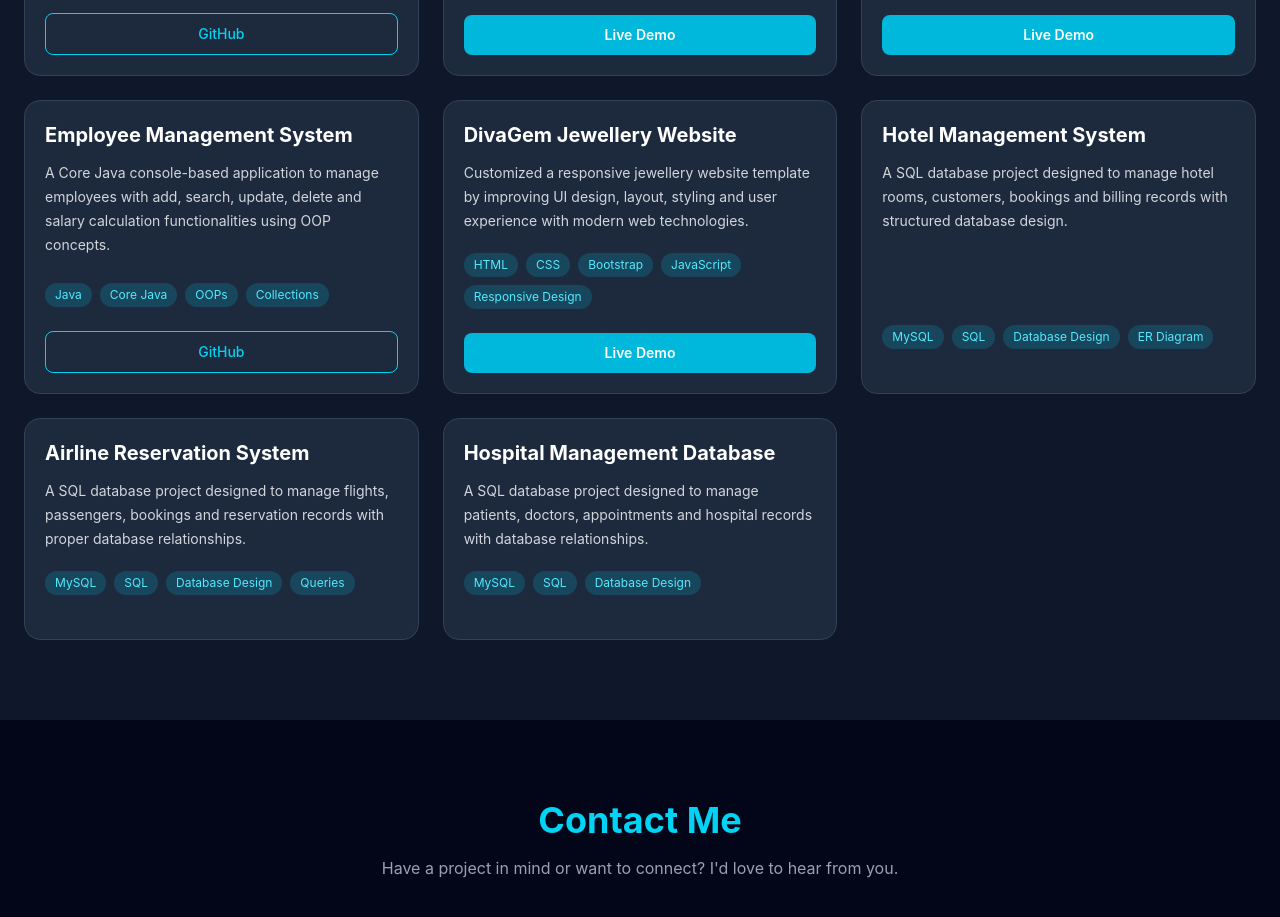
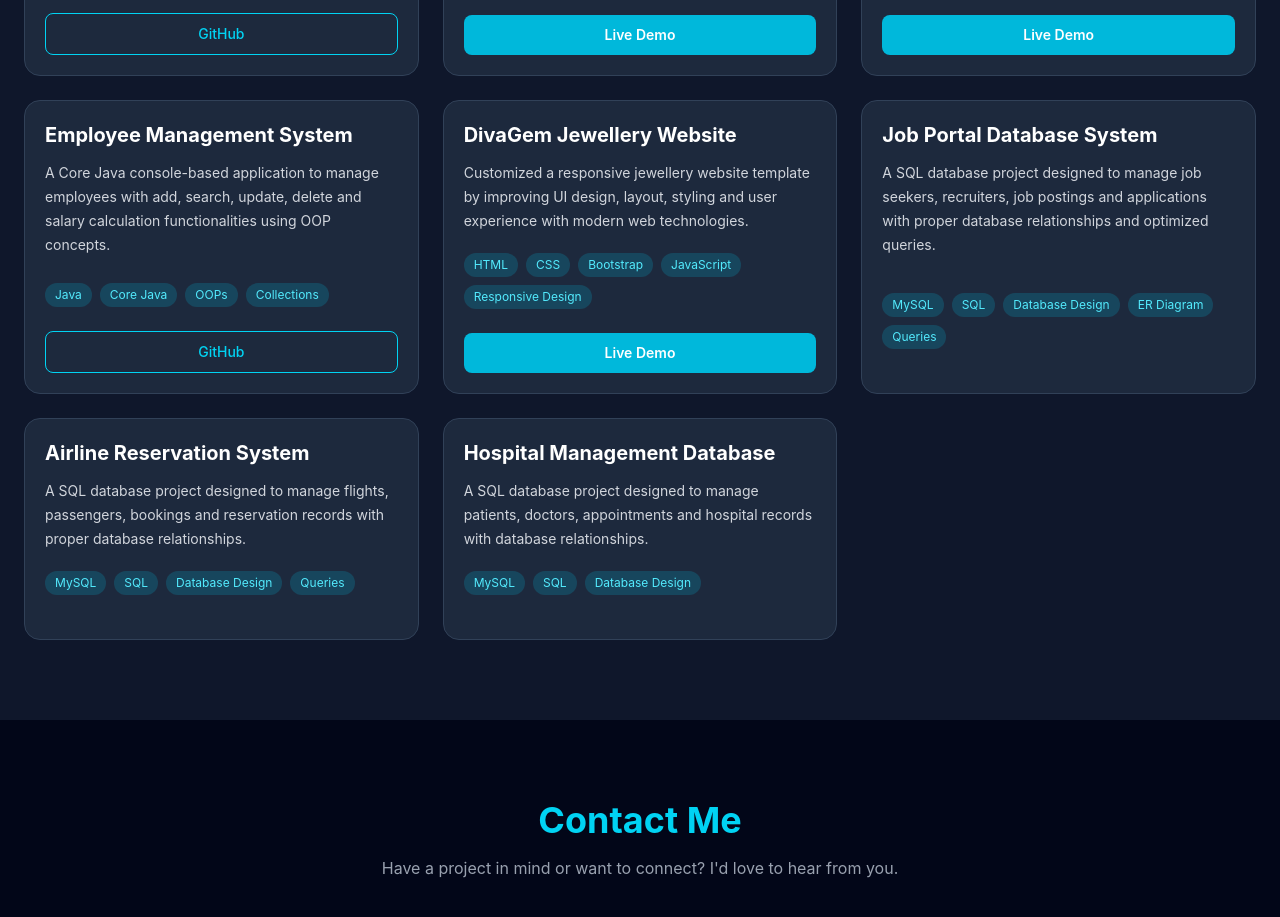
Before and after one commit to jangiddevika19/devika-jangid-portfolio, a React (Vite) app: page / in a window 1280 px wide. Shown: the part 2600-3517 px from the top of the page. Built offline with nearby package versions, Linux system fonts and the light colour scheme.

Commit message:
Replace hotel management project with job portal database

```diff
--- a/src/data/projects.js
+++ b/src/data/projects.js
@@ -41,14 +41,14 @@ const projects = [
   github: "",
   demo: "https://sparkly-pasca-80abfd.netlify.app",
 },
-  {
-    title: "Hotel Management System",
-    description:
-      "A SQL database project designed to manage hotel rooms, customers, bookings and billing records with structured database design.",
-    tech: ["MySQL", "SQL", "Database Design", "ER Diagram"],
-    github: "",
-    demo: "",
-  },
+ {
+  title: "Job Portal Database System",
+  description:
+    "A SQL database project designed to manage job seekers, recruiters, job postings and applications with proper database relationships and optimized queries.",
+  tech: ["MySQL", "SQL", "Database Design", "ER Diagram", "Queries"],
+  github: "",
+  demo: "",
+},
 
   {
     title: "Airline Reservation System",
```
